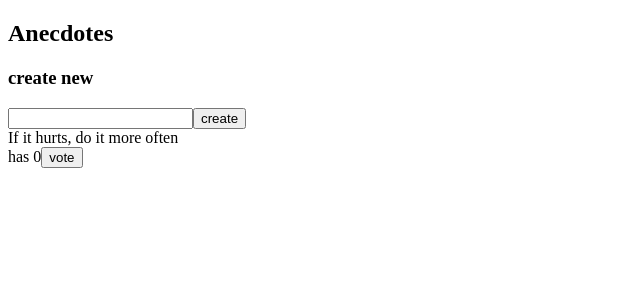
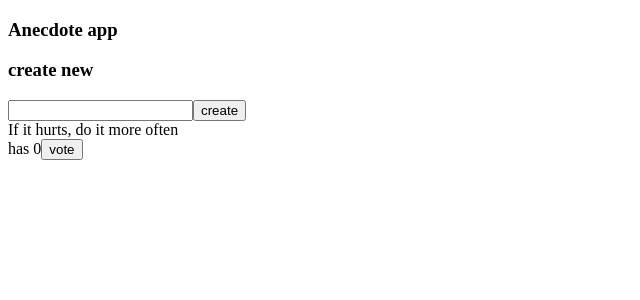
Before and after one commit to vkats90/FSO-Coursework, a React (Create React App) app: page / in a window 1280 px wide. Shown: the top 300 px of the page, without its empty margins (0-640 px from the left). Built offline with nearby package versions, Linux system fonts and the light colour scheme.

Commit message:
Update App.js

```diff
--- a/src/App.js
+++ b/src/App.js
@@ -17,7 +17,8 @@ const App = () => {
 
   return (
     <div>
-      <h2>Anecdotes</h2>
+      <h3>Anecdote app</h3>
+
       <Notification />
       <AnecdoteForm />
 
```
